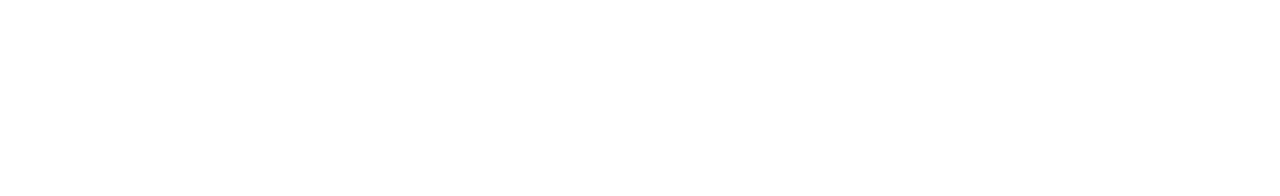
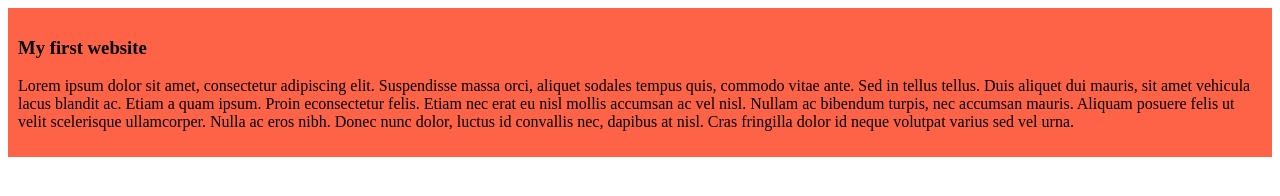
Before and after one commit to Rezabth/my-simple-website, a plain HTML site: page index.html in a window 1280 px wide. Drawn offline with Linux system fonts and the light colour scheme.

Commit message:
added first blog

```diff
--- a/index.html
+++ b/index.html
@@ -4,8 +4,12 @@
     <meta charset="UTF-8">
     <meta name="viewport" content="width=device-width, initial-scale=1.0">
     <title>my-simple-website</title>
+    <link rel="stylesheet" href="styles/blog.css">
 </head>
 <body>
-
+    <div>
+    <h3> My first website</h3>
+    <p>Lorem ipsum dolor sit amet, consectetur adipiscing elit. Suspendisse massa orci, aliquet sodales tempus quis, commodo vitae ante. Sed in tellus tellus. Duis aliquet dui mauris, sit amet vehicula lacus blandit ac. Etiam a quam ipsum. Proin econsectetur felis. Etiam nec erat eu nisl mollis accumsan ac vel nisl. Nullam ac bibendum turpis, nec accumsan mauris. Aliquam posuere felis ut velit scelerisque ullamcorper. Nulla ac eros nibh. Donec nunc dolor, luctus id convallis nec, dapibus at nisl. Cras fringilla dolor id neque volutpat varius sed vel urna.</p>
+    </div>
 </body>
 </html>
--- /dev/null
+++ b/styles/blog.css
@@ -0,0 +1,4 @@
+div{
+    background-color: tomato;
+    padding: 10px;
+}
```
